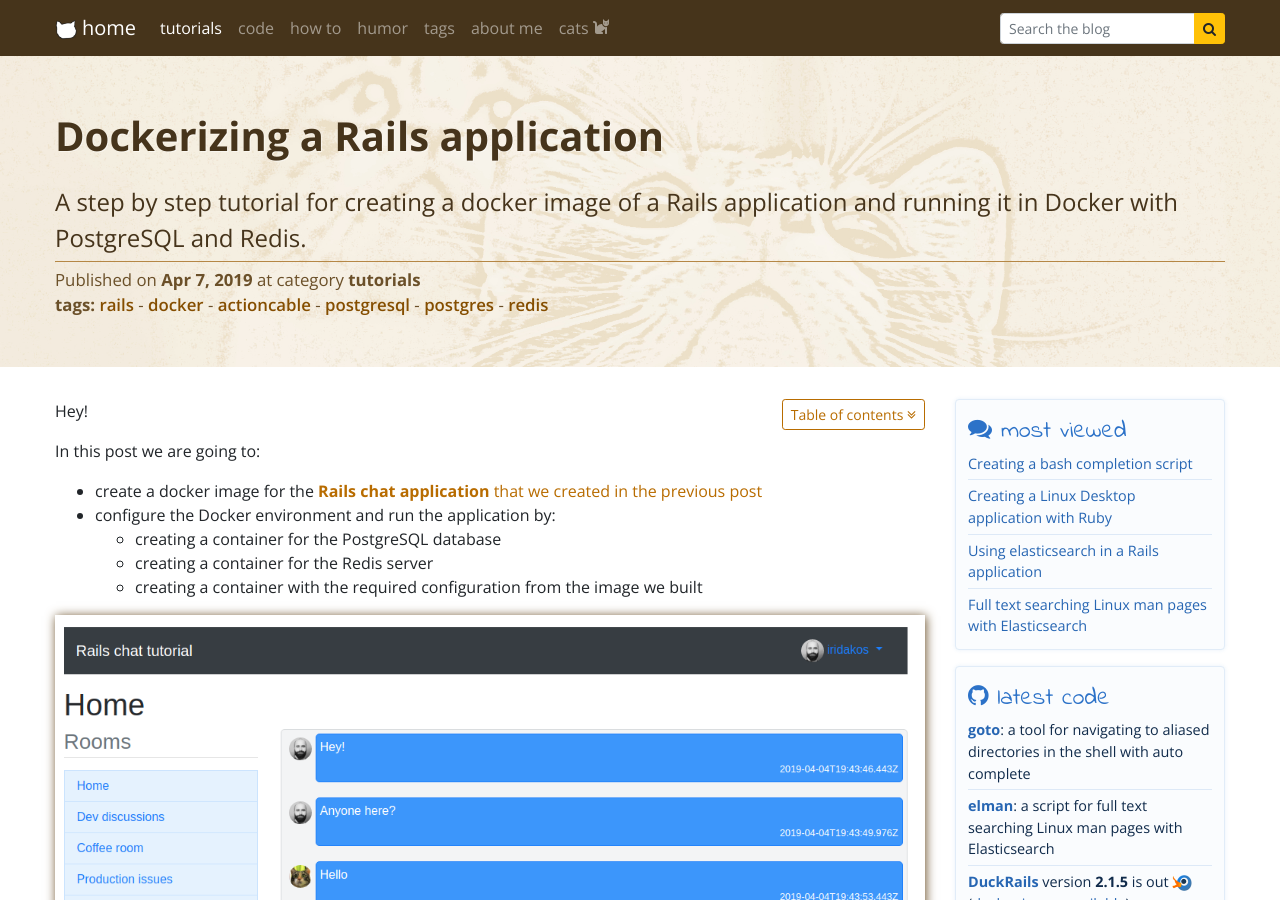
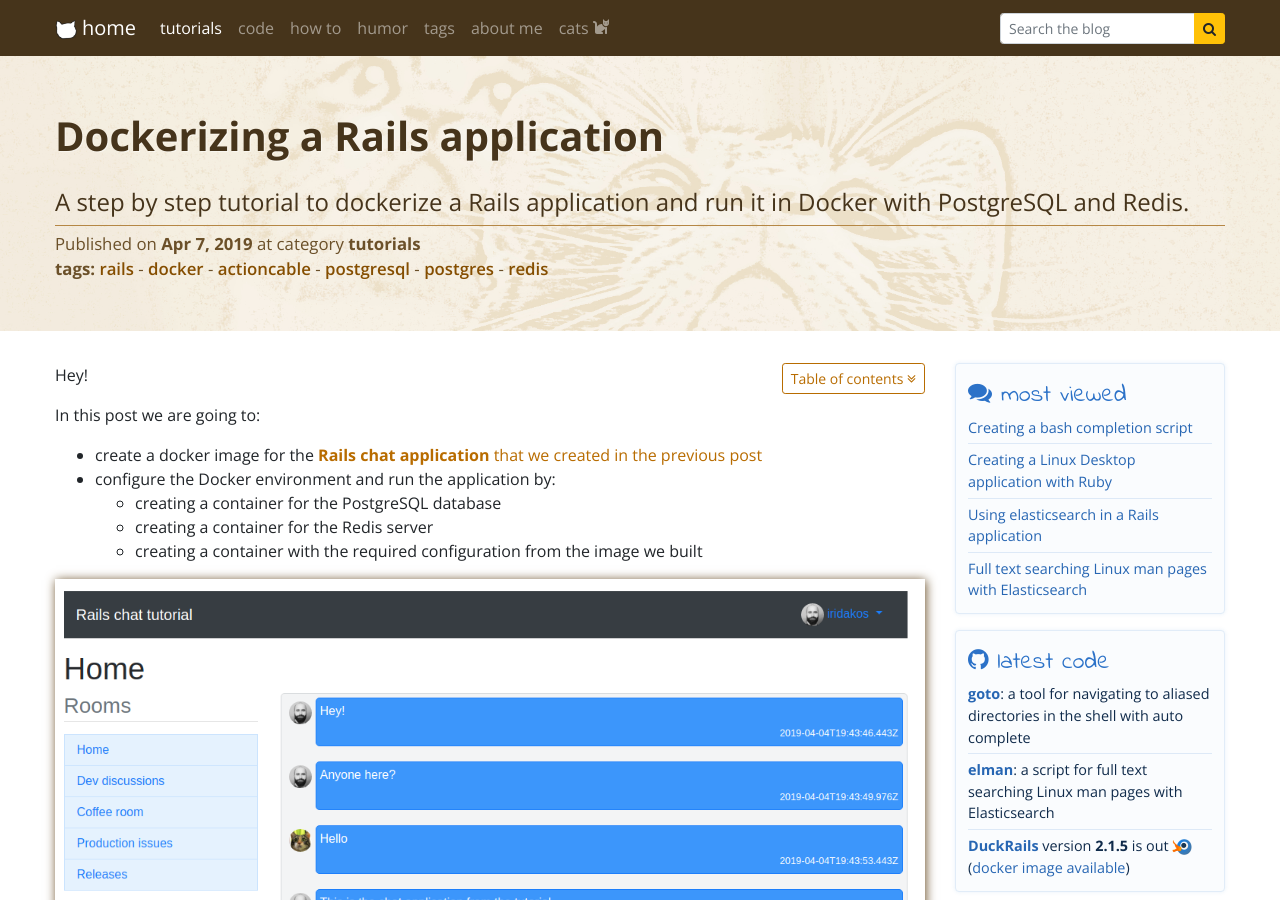
Before and after one commit to iridakos/iridakos.github.io, a Jekyll site: the page built from _posts/2019-04-07-dockerizing-a-rails-application.markdown, in a window 1280 px wide and 900 px high. Built offline with Jekyll 4.4.1, drawn with Linux system fonts in a browser that asks for light colours; nearby versions of some CDN libraries; comment, search, counter and statistics services are not loaded.

Commit message:
Update 2019-04-07-dockerizing-a-rails-application.markdown

```diff
--- a/_posts/2019-04-07-dockerizing-a-rails-application.markdown
+++ b/_posts/2019-04-07-dockerizing-a-rails-application.markdown
@@ -1,8 +1,8 @@
 ---
 layout: default
 title:  "Dockerizing a Rails application"
-description: "A step by step tutorial for creating a docker image of a Rails application and running it in Docker with PostgreSQL and Redis."
-preview: "A step by step tutorial for creating a docker image of a Rails application and running it in Docker with PostgreSQL and Redis."
+description: "A step by step tutorial to dockerize a Rails application and run it in Docker with PostgreSQL and Redis."
+preview: "A step by step tutorial to dockerize a Rails application and run it in Docker with PostgreSQL and Redis."
 date: 2019-04-07 04:00:00 +0300
 image: "https://iridakos.com/assets/images/posts/rails-chat-tutorial/post.png"
 category: "tutorials"
```
